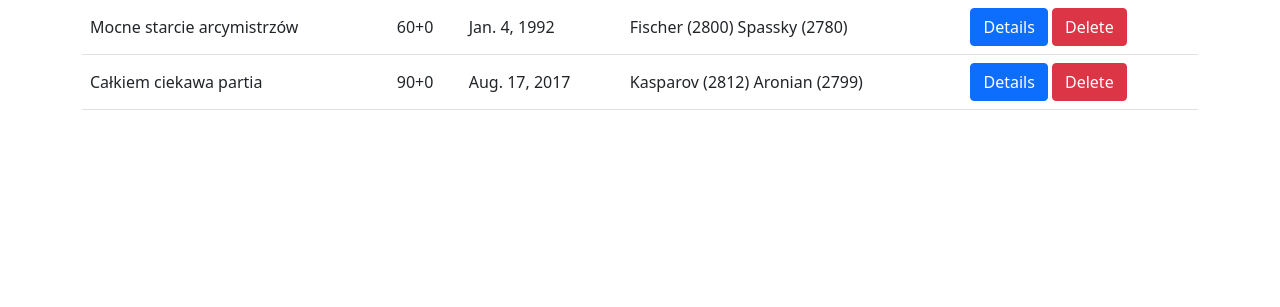
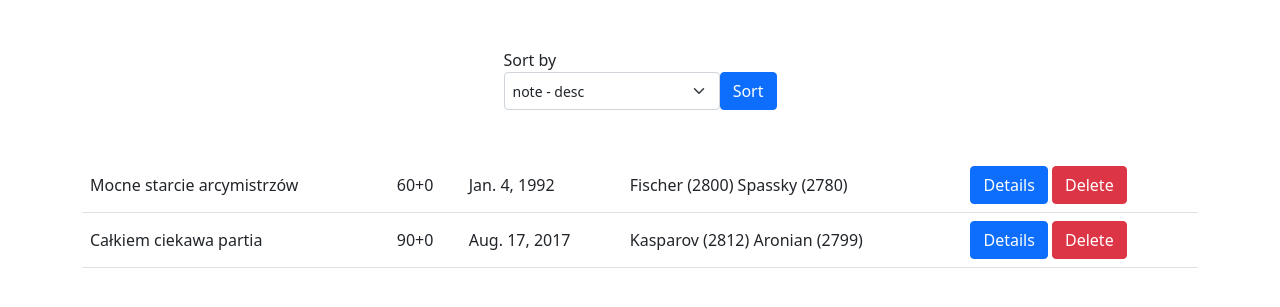
Before and after one commit to Kamil153/chessarchive, a Django app: page /game/ in a window 1280 px wide. Shown: the part 76-383 px from the top of the page. Run offline with Django 3.2, Linux system fonts and the light colour scheme; a user stored in the database is signed in; data comes from the database, SQL or seed files in the repository; both versions use the stored data as it was after the commit.

Commit message:
data sorting

```diff
--- a/archive/templates/list.html
+++ b/archive/templates/list.html
@@ -5,6 +5,23 @@
 
 {% block content %}
 {% if user.is_authenticated %}
+<div class="container d-flex justify-content-center">
+  <div class="col-md-3 m-5">
+      <label for="sorting_options">Sort by</label>
+      <form method="post" action="{% url 'sort_by' %}" class=" d-flex">
+        {% csrf_token %}
+        <select id="sorting_options" name="sorting_options" class="form-select form-select-sm mr-3">
+          <option name="game_date_asc">date - asc</option>
+          <option name="game_date_desc">date - desc</option>
+          <option name="game_time_asc">game time - asc</option>
+          <option name="game_time_desc">game time - desc</option>
+          <option name="note_asc" selected>note - asc</option>
+          <option name="note_desc" selected>note - desc</option>
+        </select>
+        <button class="btn btn-primary" type="submit">Sort</button>
+      </form>
+  </div>
+</div>
 <table class="table align-middle">
   <tbody>
     {% for game in object_list %}
--- a/archive/urls.py
+++ b/archive/urls.py
@@ -10,5 +10,6 @@ urlpatterns = [
     path('add_game_form_submission/', views.add_game_form_submission, name='add_game_form_submission'),
     path('add_game/', views.add_game, name='add_game'),
     path('game/<int:pk>/', GameDetailView.as_view(template_name='details.html'), name='details'),
-    path('delete_game/<game_id>/', views.delete_event, name='delete-game')
+    path('delete_game/<game_id>/', views.delete_event, name='delete-game'),
+    path('game/sort_by/', views.sort_by, name='sort_by')
 ]
--- a/archive/views.py
+++ b/archive/views.py
@@ -1,6 +1,7 @@
 from django.contrib.auth.forms import UserCreationForm
 from django.contrib.auth.mixins import LoginRequiredMixin
 from django.contrib.auth.models import User
+from django.db.models.functions import Coalesce
 from django.urls import reverse_lazy
 from django.views import generic
 from archive.models import ChessGame, ChessPlayer, PlayerDetail, GameTime, Movement
@@ -9,8 +10,6 @@ from django.shortcuts import render, redirect
 import chess.pgn
 import chess, chess.svg
 import io
-from chessboard import display
-from time import sleep
 
 
 class SignUpView(generic.CreateView):
@@ -142,3 +141,29 @@ def delete_event(request, game_id):
         detail.delete()
 
     return redirect('list')  # list-events
+
+
+def sort_by(request):
+    selected_option = request.POST.get('sorting_options', False)
+    games = ChessGame.objects.all()
+    if selected_option is not False:
+        if selected_option == 'note - asc':
+            games = ChessGame.objects.order_by('note')
+        elif selected_option == 'note - desc':
+            games = ChessGame.objects.order_by('-note')
+
+        elif selected_option == 'date - asc':
+            games = ChessGame.objects.order_by('game_date')
+        elif selected_option == 'date - desc':
+            games = ChessGame.objects.order_by('-game_date')
+
+        elif selected_option == 'game time - asc':
+            games = ChessGame.objects.order_by('game_time')
+        elif selected_option == 'game time - desc':
+            games = ChessGame.objects.order_by('-game_time')
+
+        context = {
+            'object_list': games
+        }
+        return render(request=request, template_name='list.html', context=context)
+    return redirect('list')
```
Also changed, not shown: db.sqlite3.
